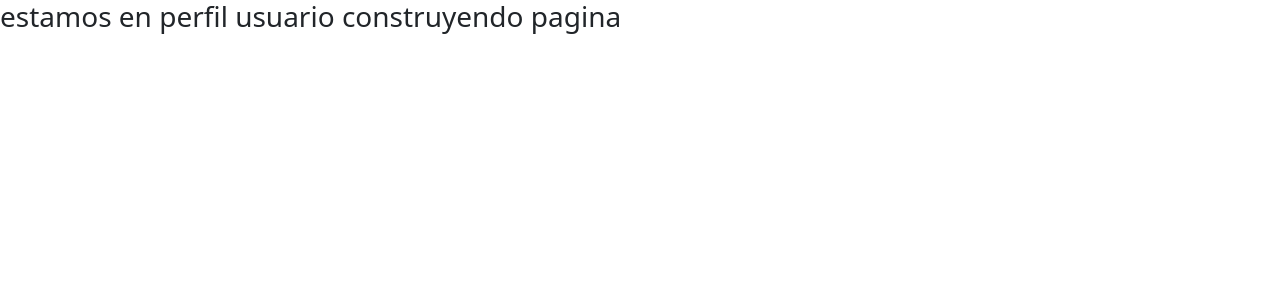
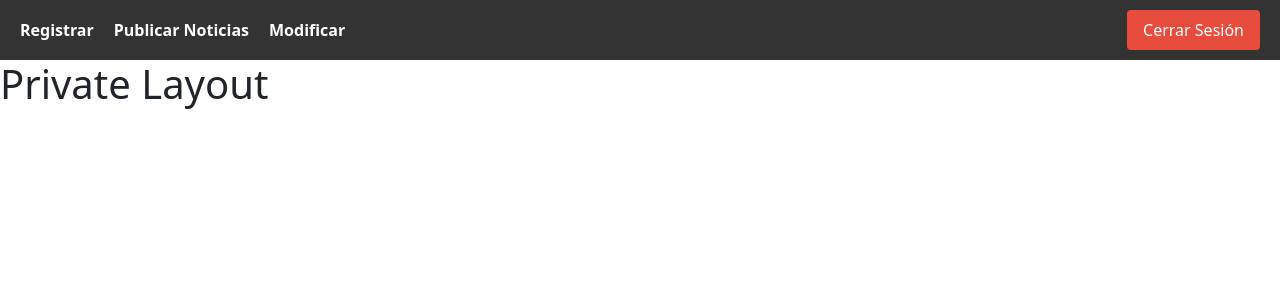
Before and after one commit to fagust1992/RotaryMaipu, a React (Vite) app: page /perfil in a window 1280 px wide. Shown: the top 300 px of the page. Built offline with nearby package versions, Linux system fonts and the light colour scheme; no server answers; sample sign-in values are in the browser's storage.

Commit message:
mas cambios

```diff
--- /dev/null
+++ b/src/assets/styles/Headerprivado.css
@@ -0,0 +1,36 @@
+.header {
+    display: flex;
+    justify-content: space-between;
+    align-items: center;
+    padding: 10px 20px;
+    background-color: #333;
+    color: #fff;
+  }
+
+  .nav {
+    display: flex;
+    gap: 20px;
+  }
+
+  .link {
+    color: #fff;
+    text-decoration: none;
+    font-weight: bold;
+  }
+
+  .link:hover {
+    text-decoration: underline;
+  }
+
+  .logoutButton {
+    background-color: #e74c3c;
+    color: #fff;
+    border: none;
+    padding: 8px 16px;
+    border-radius: 4px;
+    cursor: pointer;
+  }
+
+  .logoutButton:hover {
+    background-color: #c0392b;
+  }
--- a/src/components/layout/Privado/PerfiUser.jsx
+++ b/src/components/layout/Privado/PerfiUser.jsx
@@ -1,12 +1,18 @@
 import React from 'react'
 import Profile from '../../../hooks/Profile'
-
+import PrivateLayout from './PrivateLayout';
 export const PerfiUser = () => {
   const auth = Profile(); // Asegúrate de que el hook se llame Profile
   console.log(auth);
   return (
 <>
-<h3>estamos en perfil usuario construyendo pagina</h3>
+
+<PrivateLayout/>
+
+
+
+
+
 
 </>
   )
--- a/src/components/layout/Privado/PrivateLayout.jsx
+++ b/src/components/layout/Privado/PrivateLayout.jsx
@@ -1,19 +1,21 @@
 import React from "react";
 import { Outlet } from "react-router-dom";
-import { Register } from "../../user/Privado/Register"; // Importa usando {}
+import PrivateHeader from "./Privateheader";
+
+
 
 const PrivateLayout = () => {
   return (
     <>
+      {/* HEADER */}
+      <PrivateHeader />
+
       {/* LAYOUT */}
       <h1>Private Layout</h1>
 
       <section className="layout_content">
         <Outlet />
       </section>
-
-      {/* Componentes específicos de la ruta privada */}
-      <Register />
     </>
   );
 };
--- /dev/null
+++ b/src/components/layout/Privado/Privateheader.jsx
@@ -0,0 +1,25 @@
+import React from 'react';
+import { Link } from 'react-router-dom';
+import "../../../assets/styles/Headerprivado.css"
+
+const PrivateHeader = () => {
+  return (
+    <header className="header">
+      <nav className="nav">
+        <Link to="/registro" className="link">Registrar</Link>
+        <Link to="/publicar-noticias" className="link">Publicar Noticias</Link>
+        <Link to="/modificar" className="link">Modificar</Link>
+      </nav>
+      <button onClick={handleLogout} className="logoutButton">
+        Cerrar Sesión
+      </button>
+    </header>
+  );
+};
+
+const handleLogout = () => {
+  // Lógica para cerrar sesión
+  console.log('Sesión cerrada');
+};
+
+export default PrivateHeader;
--- a/src/components/layout/general/Nav.jsx
+++ b/src/components/layout/general/Nav.jsx
@@ -48,11 +48,7 @@ function Nav() {
               Contactanos
             </NavLink>
           </li>
-          <li className="nav-item">
-            <NavLink className="nav-link text-nav" to="/registro">
-              Registrar
-            </NavLink>
-          </li>
+
 
         </ul>
         <ul className="navbar-nav ms-auto">
--- a/src/components/user/Privado/Register.jsx
+++ b/src/components/user/Privado/Register.jsx
@@ -1,7 +1,9 @@
 import React from "react";
-import Header from "../../../components/layout/general/Header";
+
 import useForm from "../../../hooks/useForm";
 import "../../../assets/styles/register-form.css"
+import PrivateHeader from "../../layout/Privado/Privateheader";
+
 
 export const Register = () => {
 
@@ -20,8 +22,8 @@ export const Register = () => {
 
   return (
     <>
-      <Header />
-
+   <PrivateHeader/>
+<h6 className="text-center">Bienvenido a la seccion de registrar un Socio en Rotary Cludn Maipu</h6>
       <div className="content_post">
         <form className="register-form" onSubmit={handleSubmit}>
           <div className="form-group">
--- a/src/router/Routing.jsx
+++ b/src/router/Routing.jsx
@@ -50,7 +50,7 @@ const AppRoutes = () => {
         <Route path="/login" element={isAuthenticated ? <Navigate to="/perfil" /> : <Login />} />
 
         <Route path="/perfil" element={isAuthenticated ? <PerfiUser /> : <Navigate to="/login" />} />
-        <Route path="/registro" element={<Register />} />
+        <Route path="/registro"element={isAuthenticated ? <PerfiUser /> : <Navigate to="/login" />} />
         <Route path="*" element={<><h1>Error 404</h1><Link to="/">Volver</Link></>} />
         <Route path="/generate" element={<GeneradorPDF />} />
       </Routes>
```
